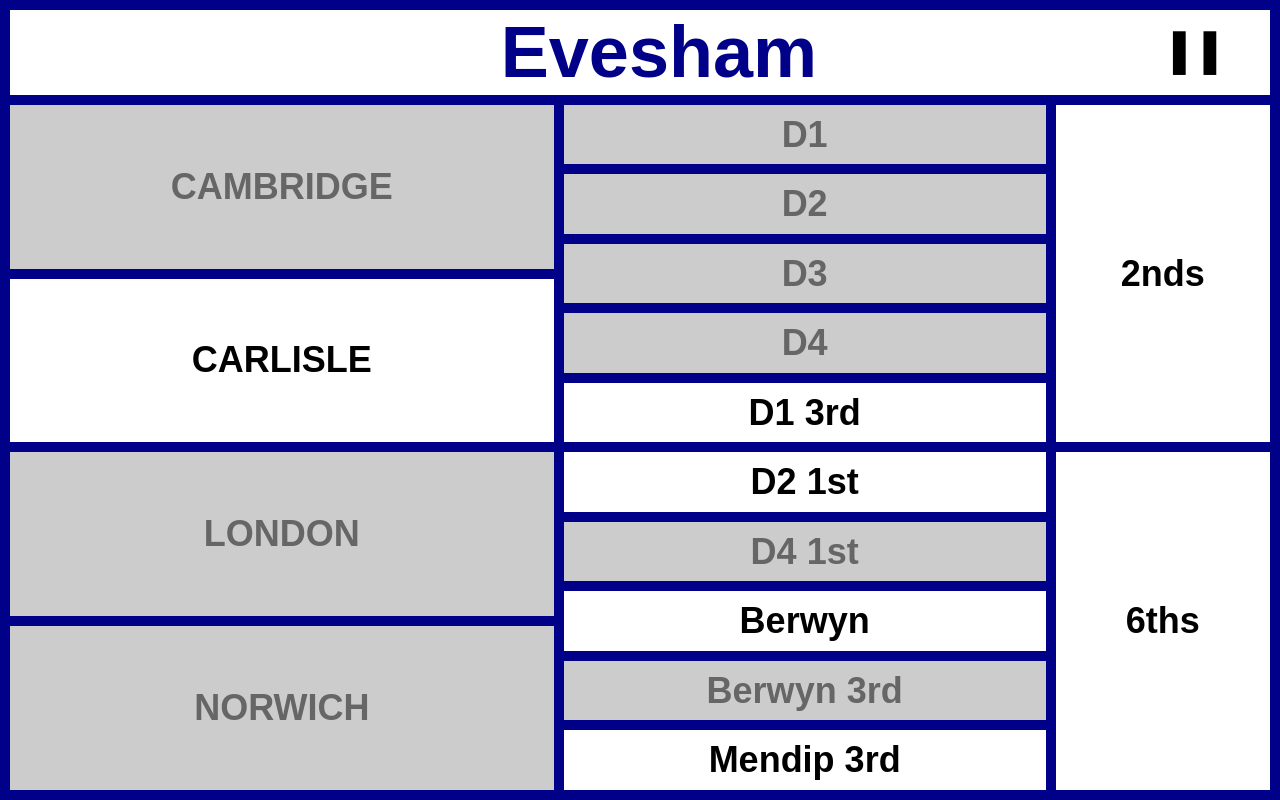
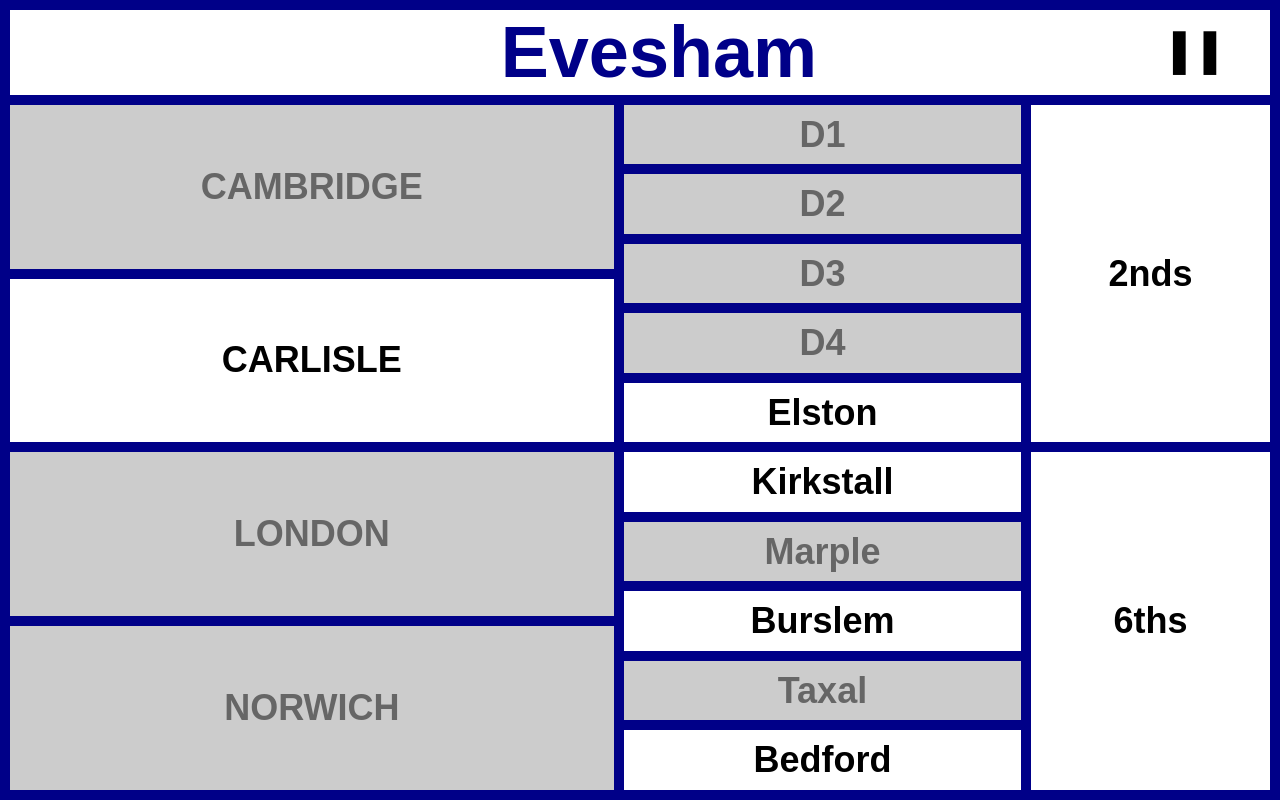
Before and after one commit to lucasjwilliams/methods, a plain HTML site: page 4ths-delight-carlisle.html in a window 1280 px wide. Drawn offline with Linux system fonts and the light colour scheme.

Commit message:
Update 4ths-delight-carlisle.html

```diff
--- a/4ths-delight-carlisle.html
+++ b/4ths-delight-carlisle.html
@@ -16,8 +16,8 @@
 var workTable=
 [['C/CAMBRIDGE','A/CARLISLE','L/LONDON','N/NORWICH'],
 ['D1/D1','D2/D2','D3/D3','D4/D4',
-'Ck/D1 3rd','Ms/D2 1st','Cv/D4 1st',
-'Bw/Berwyn','Cn/Berwyn 3rd','By/Mendip 3rd'],
+'Ck/Elston','Ms/Kirkstall','Cv/Marple',
+'Bw/Burslem','Cn/Taxal','By/Bedford'],
 ['2/2nds','6/6ths']
 ];
 
```
